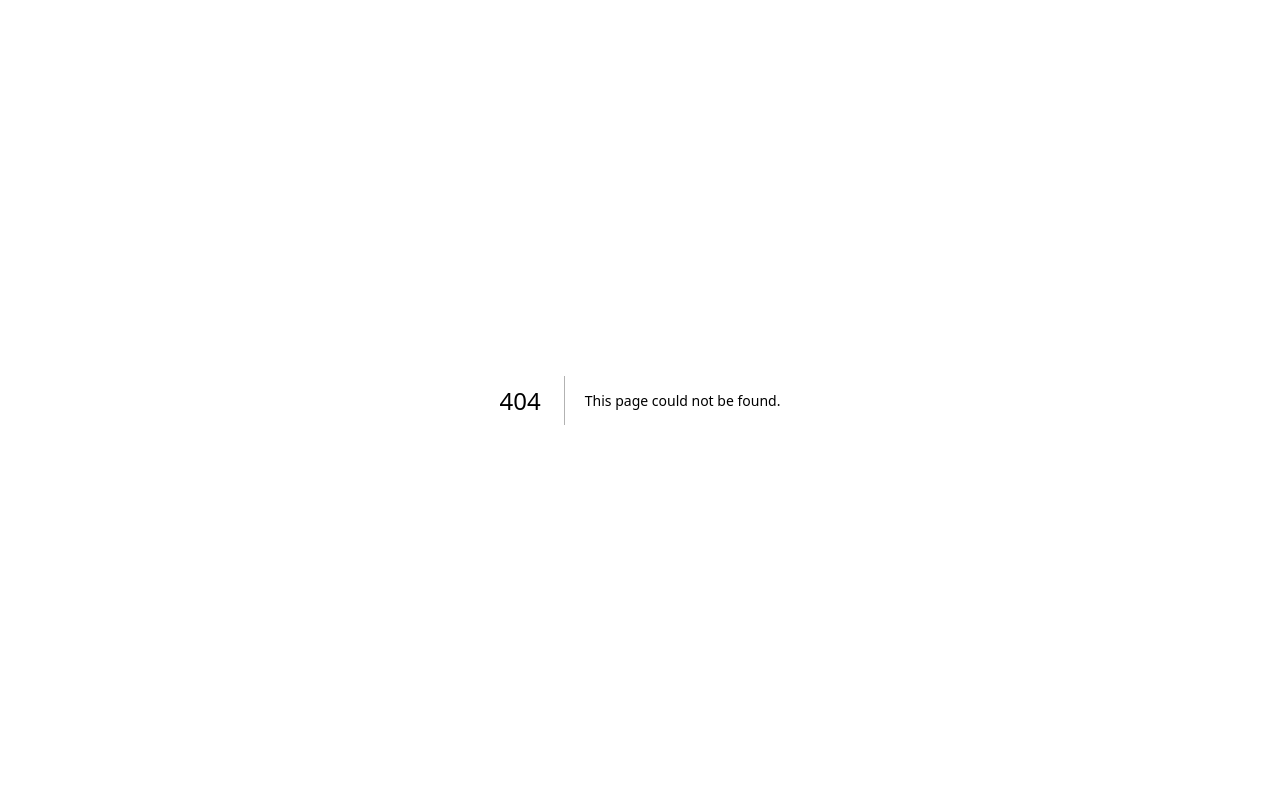
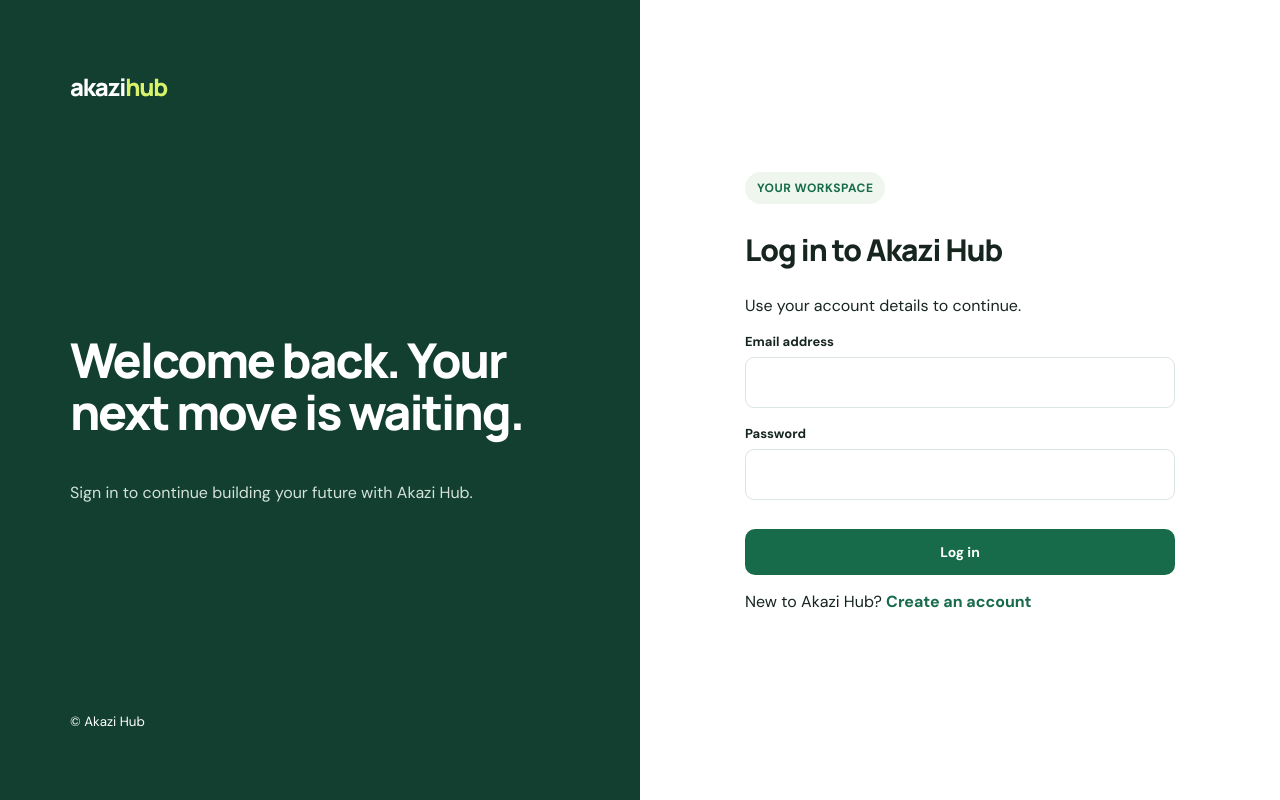
Before and after one commit to novastackdevs/Akazi-Hub, a Next.js app in the folder apps/web/: page /login in a window 1280 px wide. Before the commit this address had no page. Built offline with nearby package versions, Linux system fonts and the light colour scheme; no server answers.

Commit message:
feat(web): add apps/web/app/login/page.tsx

```diff
--- /dev/null
+++ b/apps/web/app/login/page.tsx
@@ -0,0 +1,5 @@
+import Link from 'next/link';
+import { AuthForm } from '../auth-form';
+export default function LoginPage() {
+  return <main className="auth-wrap"><aside className="auth-aside"><a className="brand" href="/">akazi<span style={{ color: '#d8f36a' }}>hub</span></a><div><h1>Welcome back. Your next move is waiting.</h1><p>Sign in to continue building your future with Akazi Hub.</p></div><small>© Akazi Hub</small></aside><section className="auth-main"><div className="auth-card"><span className="eyebrow">Your workspace</span><h2>Log in to Akazi Hub</h2><p>Use your account details to continue.</p><AuthForm mode="login" /><p>New to Akazi Hub? <Link href="/register" style={{ color: 'var(--green)', fontWeight: 700 }}>Create an account</Link></p></div></section></main>;
+}
```
